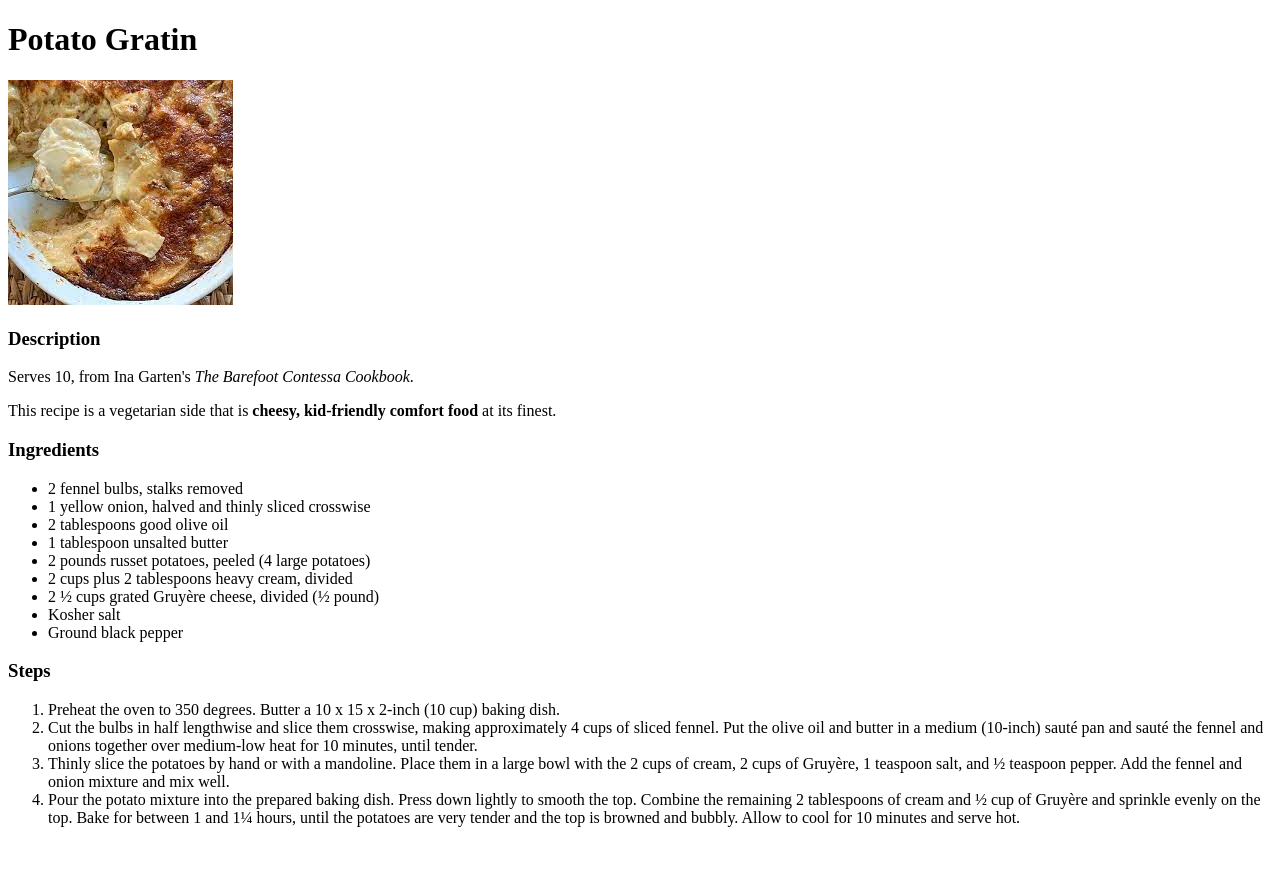
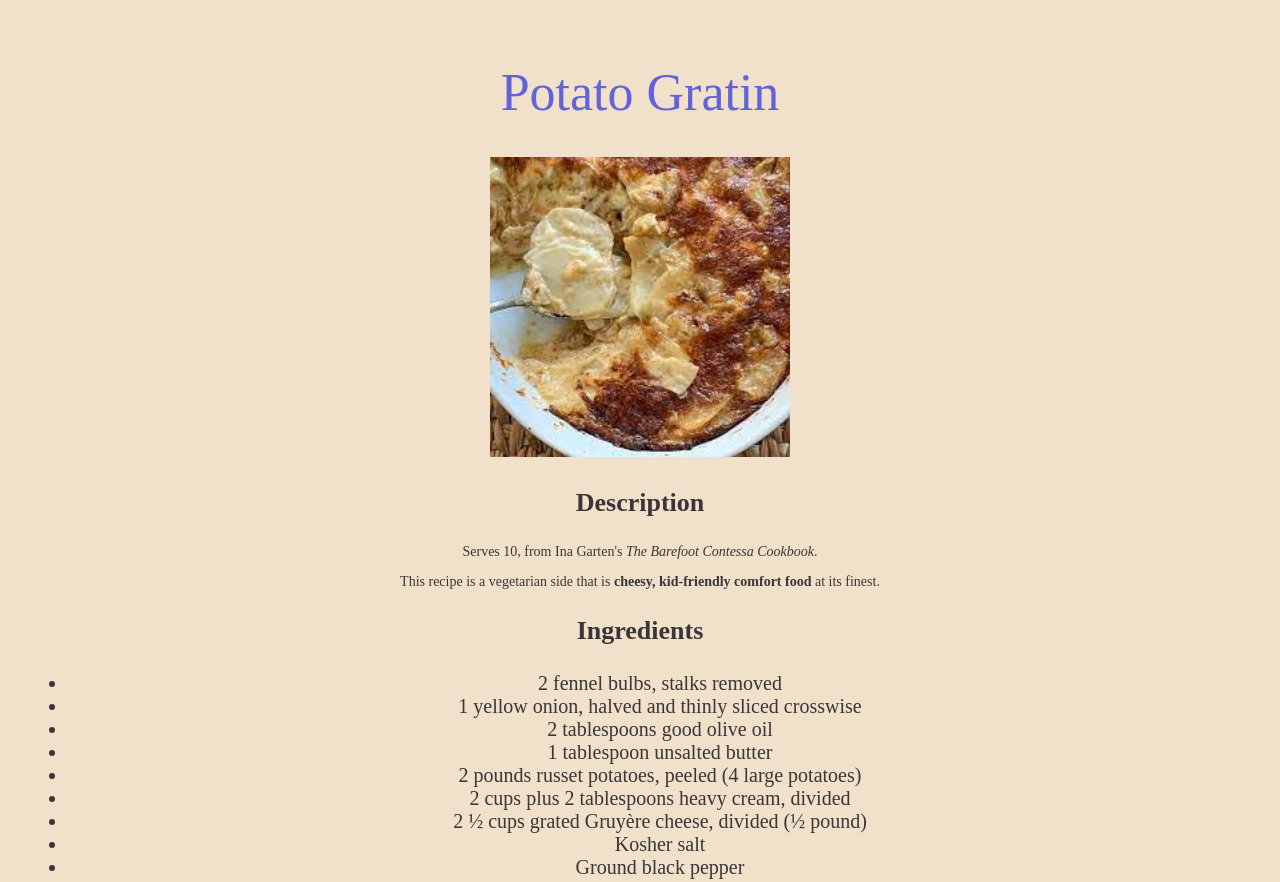
Before and after one commit to r-l-tharp/odin-recipes, a plain HTML site: page recipes/gratin.html in a window 1280 px wide. Shown: the top 882 px of the page. Before the commit the page ends 843 px from the top, so only its background shows below. Drawn offline with Linux system fonts and the light colour scheme.

Commit message:
Style all pages with styles.css
Created styles.css and linked to all .html files.

```diff
--- a/recipes/gratin.html
+++ b/recipes/gratin.html
@@ -5,10 +5,12 @@
     <meta http-equiv="X-UA-Compatible" content="IE=edge">
     <meta name="viewport" content="width=device-width, initial-scale=1.0">
     <title>Potato Gratin</title>
+
+    <link rel="stylesheet" href="../styles.css">
 </head>
 <body>
     <h1>Potato Gratin</h1>
-    <img src="./gratin.jpeg" alt="A close-up photo of a scoop of gratin.">
+    <img id="potato" src="./gratin.jpeg" alt="A close-up photo of a scoop of gratin.">
     <h3>Description</h3>
 
     <p>Serves 10, from Ina Garten's <em>The Barefoot Contessa Cookbook</em>.</p>
@@ -30,5 +32,6 @@
             <li>Cut the bulbs in half lengthwise and slice them crosswise, making approximately 4 cups of sliced fennel. Put the olive oil and butter in a medium (10-inch) sauté pan and sauté the fennel and onions together over medium-low heat for 10 minutes, until tender.</li>
             <li>Thinly slice the potatoes by hand or with a mandoline. Place them in a large bowl with the 2 cups of cream, 2 cups of Gruyère, 1 teaspoon salt, and ½ teaspoon pepper. Add the fennel and onion mixture and mix well.</li>
             <li>Pour the potato mixture into the prepared baking dish. Press down lightly to smooth the top. Combine the remaining 2 tablespoons of cream and ½ cup of Gruyère and sprinkle evenly on the top.  Bake for between 1 and 1¼ hours, until the potatoes are very tender and the top is browned and bubbly.  Allow to cool for 10 minutes and serve hot.</li></ol>
+
 </body>
 </html>
--- /dev/null
+++ b/styles.css
@@ -0,0 +1,37 @@
+
+h1
+    {font-weight: 100;
+    text-align: center;
+    font-size: 52px;
+    color:rgb(98, 98, 219) ;}
+
+body
+    {padding: 20px;
+    background-color: rgb(241, 224, 202);
+    font-family: "Times New Roman", serif;
+    text-align: center;
+    font-size: 20px;
+    color: rgb(56, 54, 54)}
+
+.list
+    {font-size: 34px;
+    text-align: left;}
+
+/* below declarations for subpages */
+img
+    {
+    height: auto;
+    width: 500px;}
+
+    #potato {
+        height: auto;
+        width: 300px;
+    }
+h3
+    {
+    font-size: 26px;
+    }
+
+p {
+    font-size: 14px;
+    }
```
Also changed, not shown: index.html (+10 -4 lines), recipes/chocolate.html (+2 -0 lines), recipes/hummus.html (+2 -0 lines).
